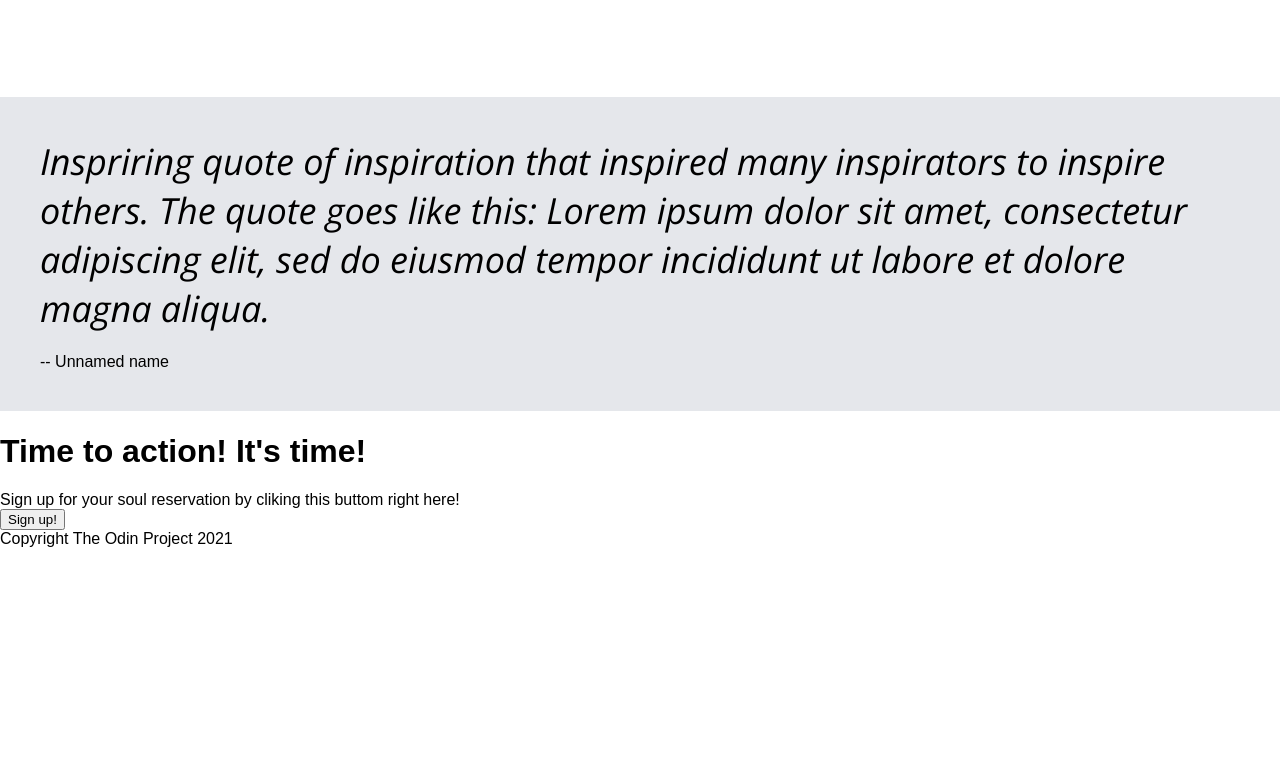
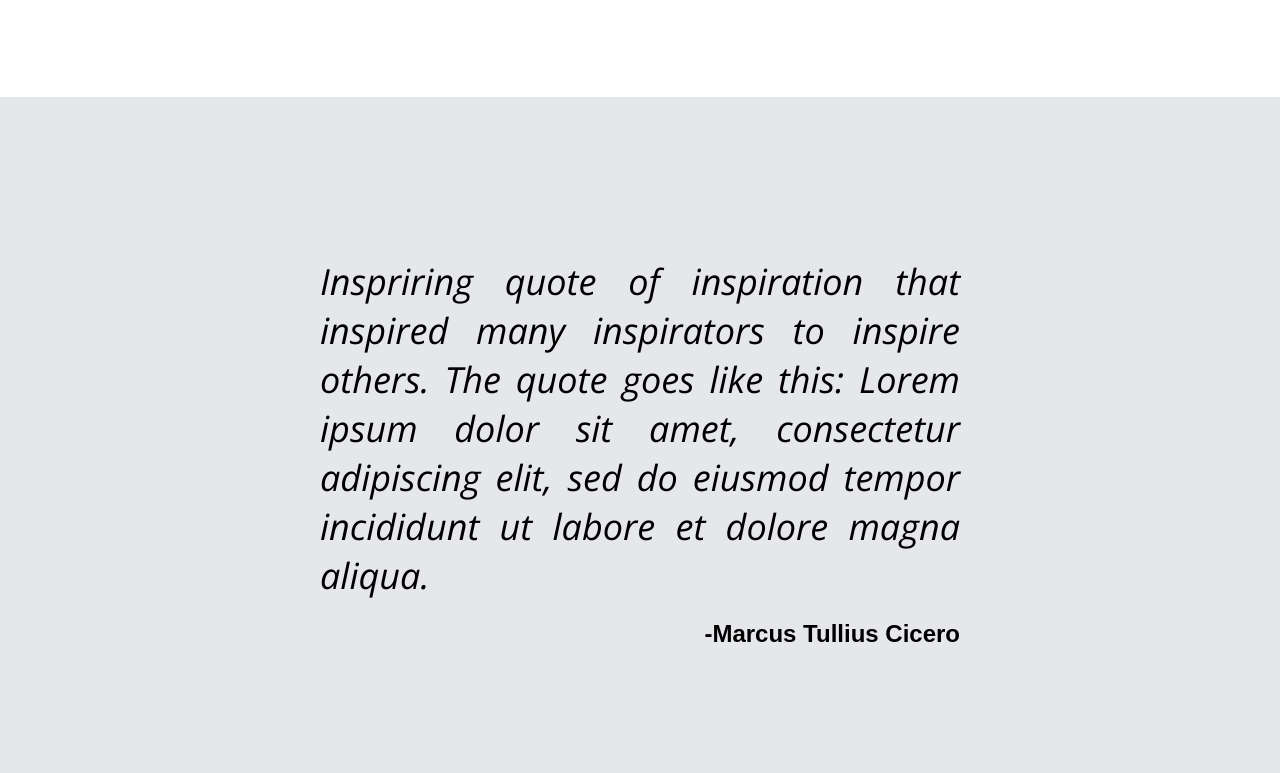
Before and after one commit to ForsakenKappa/project_landing_page, a plain HTML site: page index.html in a window 1280 px wide. Shown: the part 1047-1820 px from the top of the page. Before the commit the page ends 1595 px from the top, so only its background shows below. Drawn offline with nearby package versions, Linux system fonts and the light colour scheme.

Commit message:
Getting there...

```diff
--- a/index.html
+++ b/index.html
@@ -52,7 +52,7 @@
                              The quote goes like this: Lorem ipsum dolor sit amet, consectetur adipiscing elit,
                              sed do eiusmod tempor incididunt ut labore et dolore magna aliqua.
           </div>
-          <div class='name'>-- Unnamed name</div>
+          <div class='name'>-Marcus Tullius Cicero</div>
         </div>
 
         <div class="prompt">
--- a/styles.css
+++ b/styles.css
@@ -145,7 +145,7 @@
   flex-flow: column;
   gap: 20px;
   justify-content: center;
-  padding: 40px;
+  padding: 10em 20em;
 
 }
 
@@ -157,4 +157,13 @@
 
   display: flex;
   flex-flow: wrap;
+
+  text-align: justify;
+
 }
+
+.quote .name{
+  font-weight: bold;
+  font-size: 24px;
+  text-align: right;
+}
```
